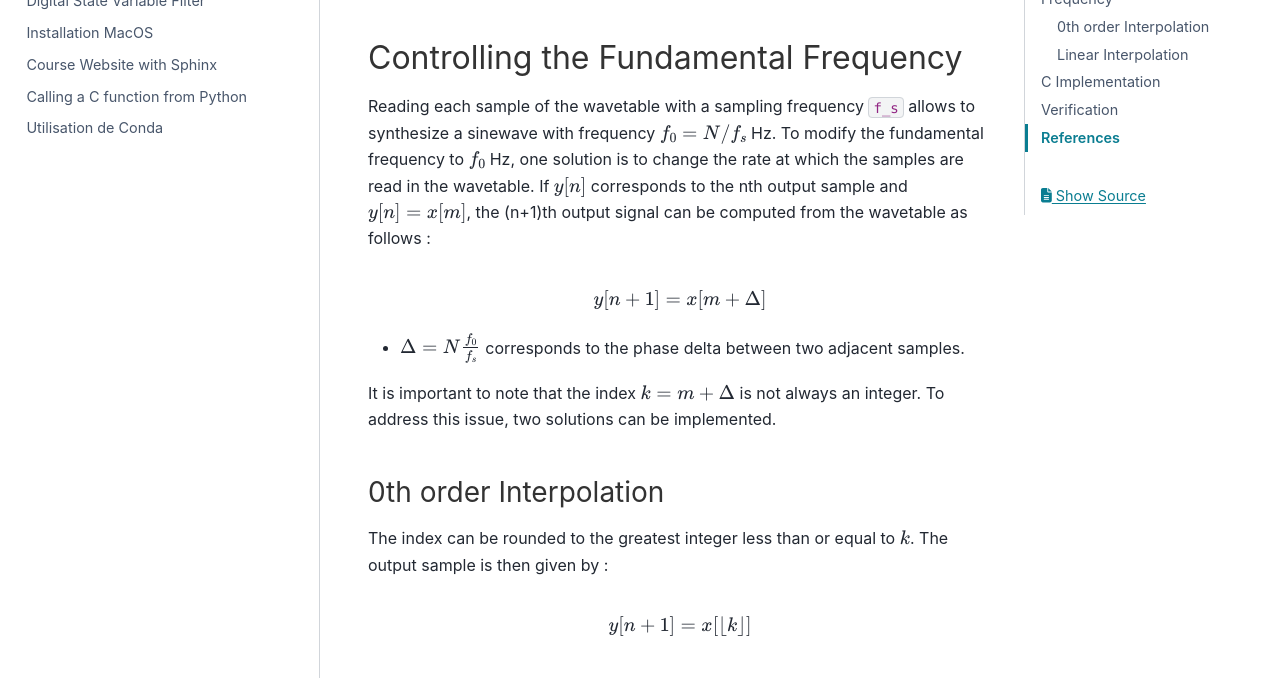
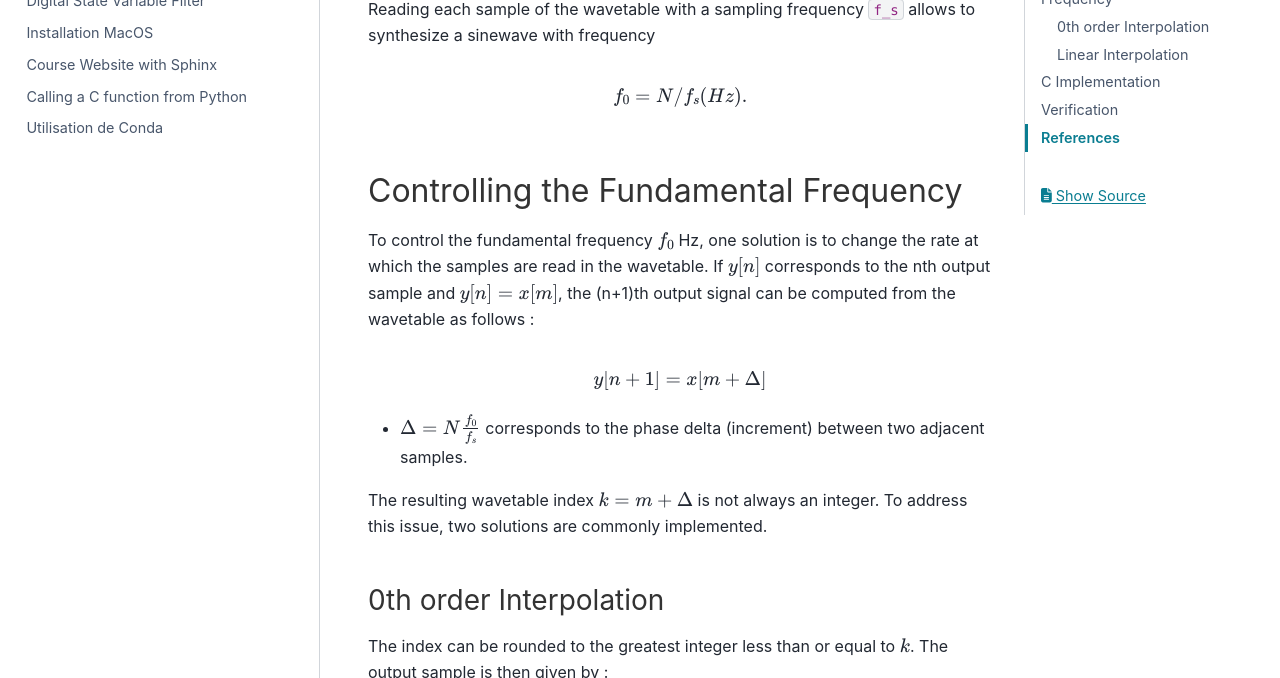
Before and after one commit to vincentchoqueuse/personal_website, a Sphinx documentation site: the page built from docs/source/tutorials/digital_oscillators.rst, in a window 1280 px wide and 900 px high, scrolled down 850 px, cut to the strip 222-900 px from the top of the window. Built offline with Sphinx 7.4.7 and the PyData theme 0.15.4, drawn with Linux system fonts in a browser that asks for light colours.

Commit message:
two tuto

```diff
--- a/docs/source/tutorials/digital_oscillators.rst
+++ b/docs/source/tutorials/digital_oscillators.rst
@@ -49,20 +49,25 @@ To reduce the computational complexity, we can store in memory a full cycle of a
     plt.ylabel("$x[n]$")
     plt.xlim([0, N-1])
 
+Reading each sample of the wavetable with a sampling frequency :code:`f_s` allows to synthesize a sinewave with frequency
+
+.. math ::
+
+    f_{0}=N/f_s (Hz).
+
 Controlling the Fundamental Frequency
 -------------------------------------
 
-Reading each sample of the wavetable with a sampling frequency :code:`f_s` allows to synthesize a sinewave with frequency
-:math:`f_{0}=N/f_s` Hz. To modify the fundamental frequency to :math:`f_0` Hz, one solution is to change the rate at which the samples are
+To control the fundamental frequency :math:`f_0` Hz, one solution is to change the rate at which the samples are
 read in the wavetable. If :math:`y[n]` corresponds to the nth output sample and  :math:`y[n] = x[m]`, the (n+1)th output signal can be computed from the wavetable as follows :
 
 .. math ::
 
     y[n+1] = x[m+\Delta]
 
-* :math:`\Delta=N\frac{f_0}{f_s}` corresponds to the phase delta between two adjacent samples.
+* :math:`\Delta=N\frac{f_0}{f_s}` corresponds to the phase delta (increment) between two adjacent samples.
 
-It is important to note that the index :math:`k=m+\Delta` is not always an integer. To address this issue, two solutions can be implemented.
+The resulting wavetable index :math:`k=m+\Delta` is not always an integer. To address this issue, two solutions are commonly implemented.
 
 0th order Interpolation
 +++++++++++++++++++++++
```
